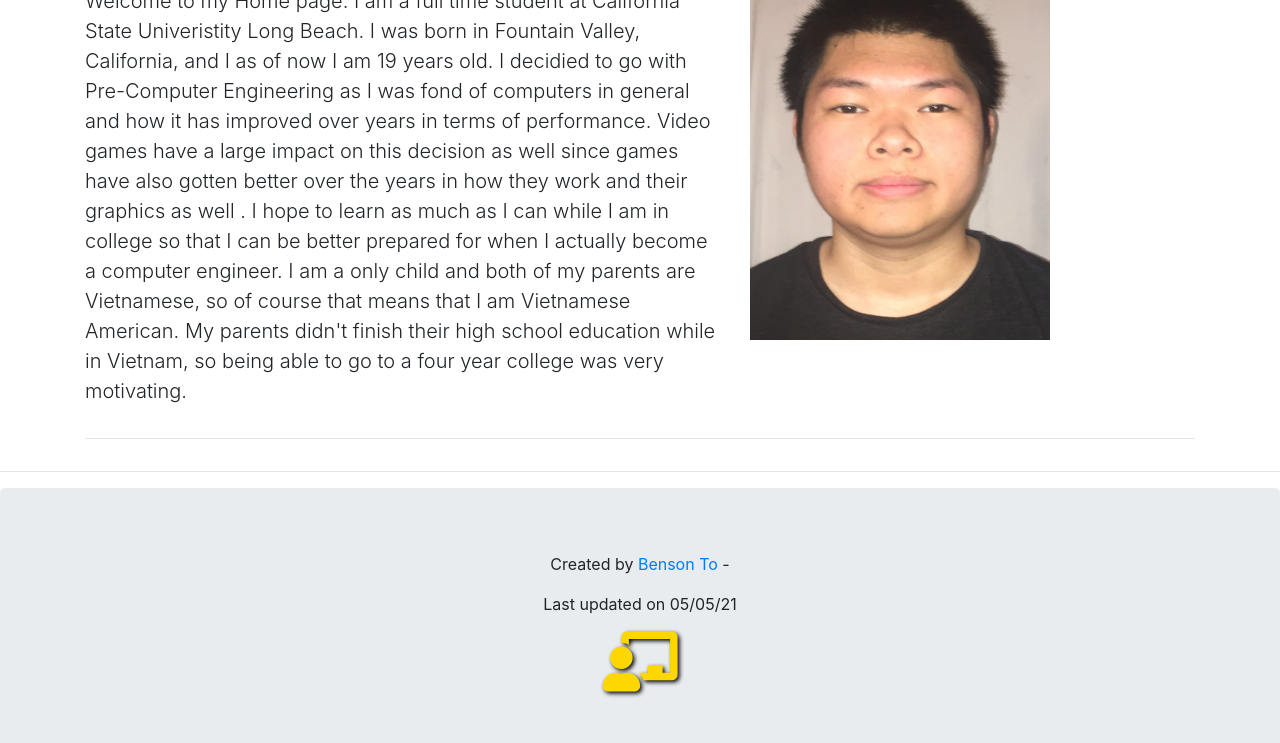
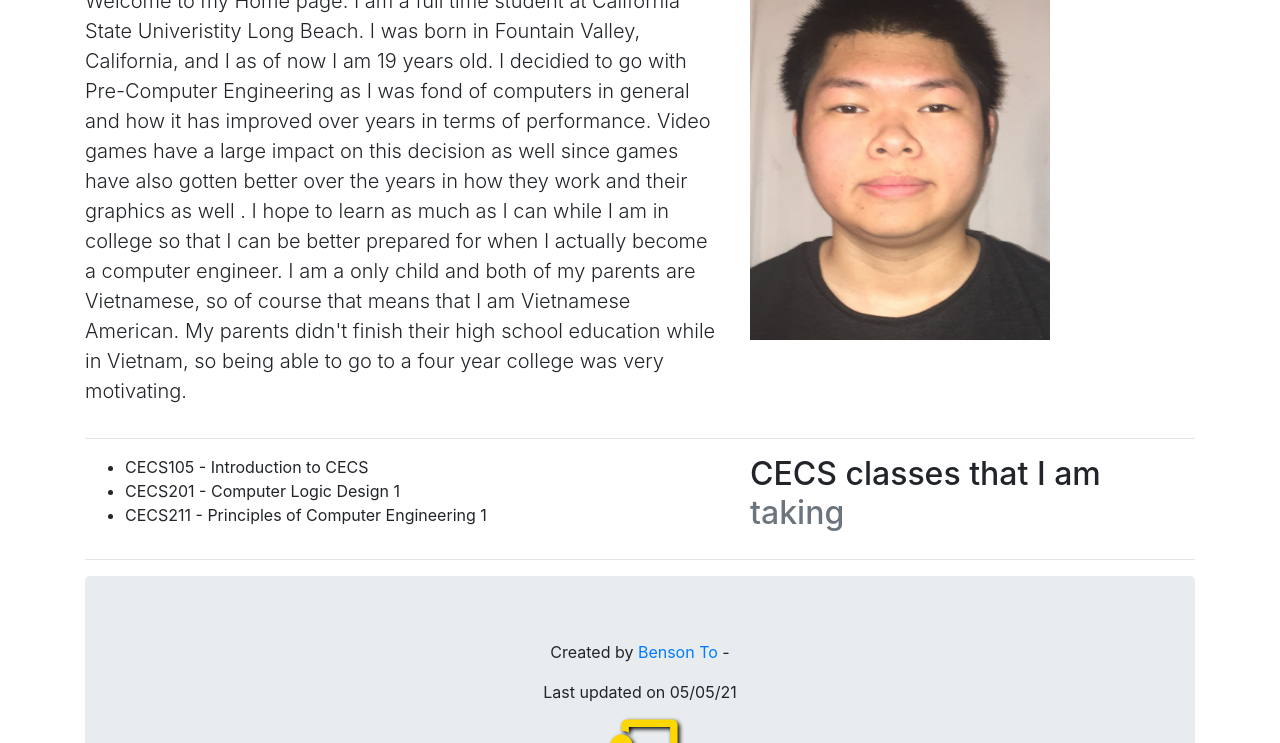
Before and after one commit to bensonto/bootstrap, a plain HTML site: page index.html in a window 1280 px wide. Shown: the part 359-1102 px from the top of the page. Drawn offline with nearby package versions, Linux system fonts and the light colour scheme.

Commit message:
Update index.html

```diff
--- a/index.html
+++ b/index.html
@@ -42,6 +42,11 @@ I am a only child and both of my parents are Vietnamese, so of course that means
    <hr class="featurette-divider">
 
 <div class="row featurette">
+      <div class="col-md-7">
+          <ul>
+          <li>CECS105 - Introduction to CECS</li>
+            <li>CECS201 - Computer Logic Design 1</li>
+          <li>CECS211 - Principles of Computer Engineering 1</li>
 
 
 
@@ -49,7 +54,7 @@ I am a only child and both of my parents are Vietnamese, so of course that means
 
       </div>
       <div class="col-md-5">
-         <h2 class="featurette-heading">  <span class="text-muted"></span></h2>
+         <h2 class="featurette-heading">CECS classes that I am  <span class="text-muted">taking</span></h2>
       </div>
     </div>
 
```
